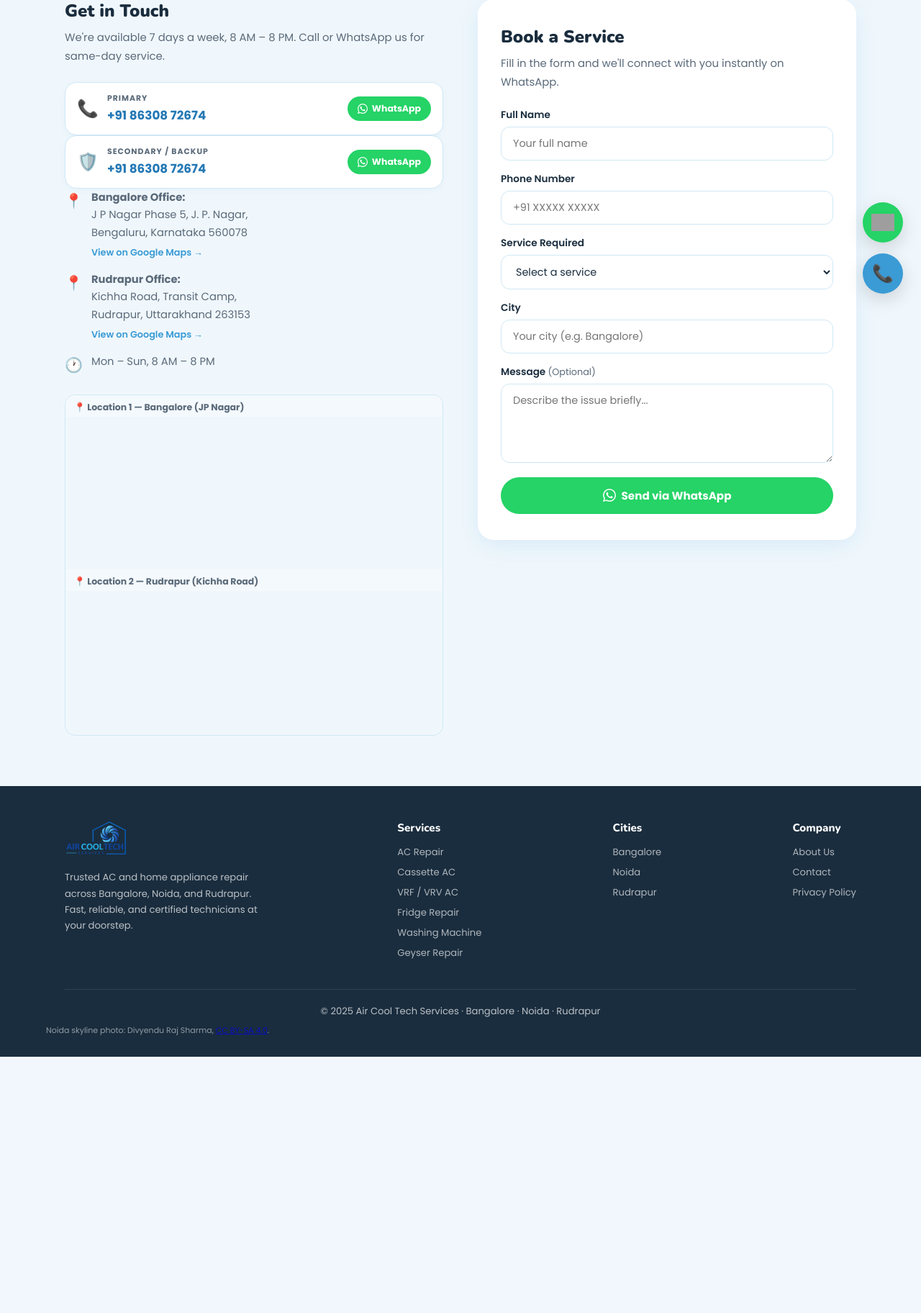
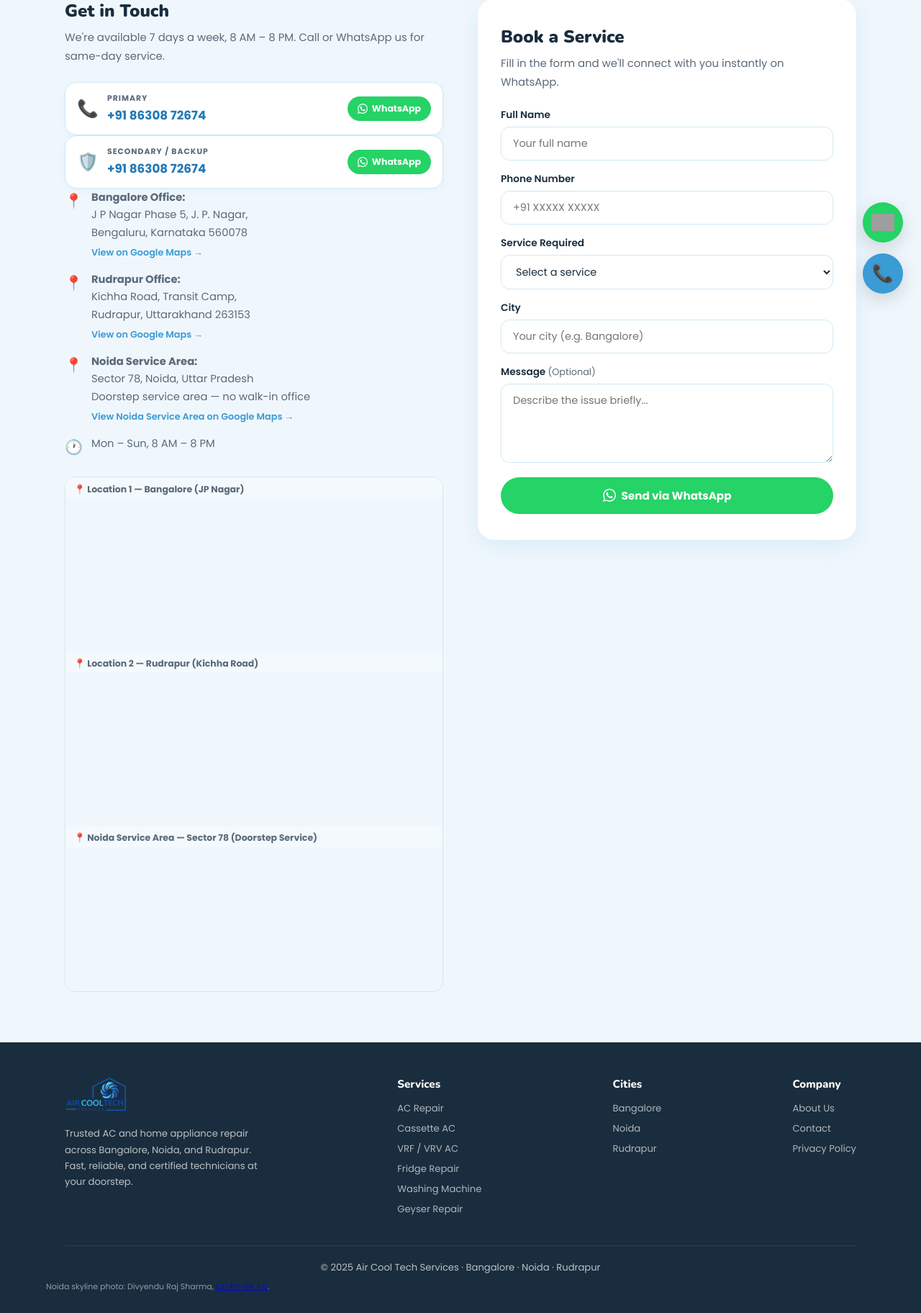
Before and after one commit to AircoolTechServices/AirCoolTechServices, a Flask app: page /contact in a window 1280 px wide. Shown: the part 362-2186 px from the top of the page at 72% size. Before the commit the page ends 1830 px from the top, so only its background shows below. Run offline with Flask 3, Linux system fonts and the light colour scheme; a map, chart or similar area stays blank; some libraries are stand-ins or nearby versions; grey boxes are pictures that could not be loaded.

Commit message:
Add Noida Sector 78 service area map (#7)

```diff
--- a/templates/pages/contact.html
+++ b/templates/pages/contact.html
@@ -67,6 +67,15 @@
           </div>
         </div>
         <div class="contact-detail-item">
+          <span class="cd-icon">📍</span>
+          <div>
+            <strong>Noida Service Area:</strong>
+            <div>Sector 78, Noida, Uttar Pradesh</div>
+            <div>Doorstep service area — no walk-in office</div>
+            <a href="https://www.google.com/maps/search/?api=1&query=Sector+78%2C+Noida%2C+Uttar+Pradesh" target="_blank" rel="noopener" class="view-map-link">View Noida Service Area on Google Maps →</a>
+          </div>
+        </div>
+        <div class="contact-detail-item">
           <span class="cd-icon">🕐</span>
           <div>Mon – Sun, 8 AM – 8 PM</div>
         </div>
@@ -90,6 +99,14 @@
           loading="lazy"
           referrerpolicy="no-referrer-when-downgrade"
           title="Rudrapur Uttarakhand Location"></iframe>
+        <div class="contact-map-label" style="margin-top:12px">📍 Noida Service Area — Sector 78 (Doorstep Service)</div>
+        <iframe
+          src="https://maps.google.com/maps?q=Sector+78%2C+Noida%2C+Uttar+Pradesh&output=embed"
+          class="contact-map"
+          allowfullscreen=""
+          loading="lazy"
+          referrerpolicy="no-referrer-when-downgrade"
+          title="Noida Sector 78 Service Area"></iframe>
       </div>
     </div>
 
```
